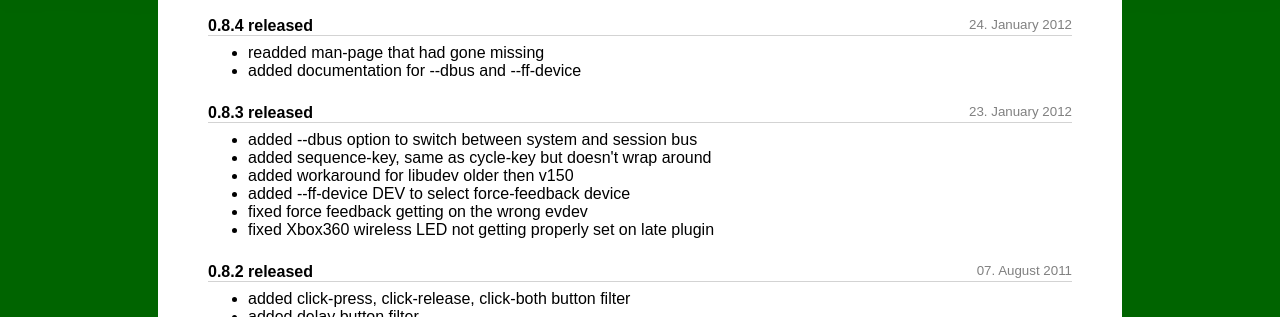
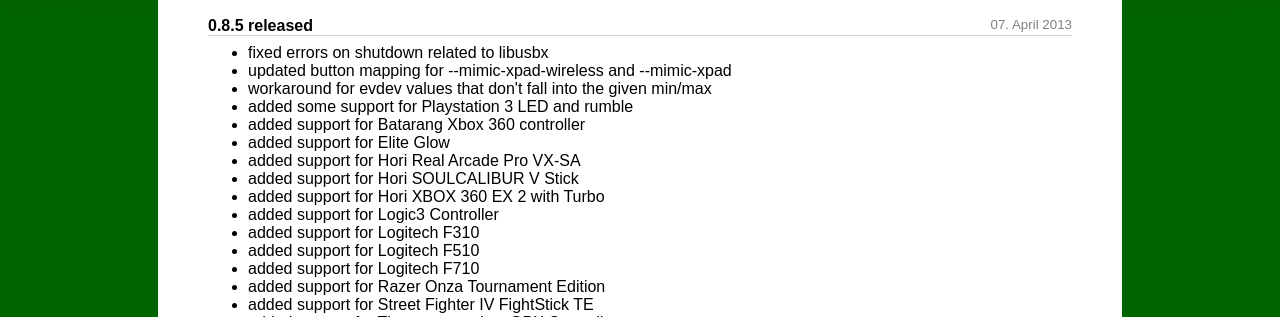
Before and after one commit to xboxdrv/htdocs, a plain HTML site: page index.html in a window 1280 px wide. Shown: the part 483-800 px from the top of the page. Drawn offline with Linux system fonts and the light colour scheme.

Commit message:
Released 0.8.5

```diff
--- a/index.html
+++ b/index.html
@@ -86,6 +86,32 @@
           <header>
             <h2>News</h2>
           </header>
+
+          <article class="news">
+            <header>
+              <h3>0.8.5 released</h3>
+              <time datetime="2013-04-07" pubdate="pubdate">07. April 2013</time>
+            </header>
+            <ul>
+              <li>fixed errors on shutdown related to libusbx</li>
+              <li>updated button mapping for --mimic-xpad-wireless and --mimic-xpad</li>
+              <li>workaround for evdev values that don't fall into the given min/max</li>
+              <li>added some support for Playstation 3 LED and rumble</li>
+              <li>added support for Batarang Xbox 360 controller</li>
+              <li>added support for Elite Glow</li>
+              <li>added support for Hori Real Arcade Pro VX-SA</li>
+              <li>added support for Hori SOULCALIBUR V Stick</li>
+              <li>added support for Hori XBOX 360 EX 2 with Turbo</li>
+              <li>added support for Logic3 Controller</li>
+              <li>added support for Logitech F310</li>
+              <li>added support for Logitech F510</li>
+              <li>added support for Logitech F710</li>
+              <li>added support for Razer Onza Tournament Edition</li>
+              <li>added support for Street Fighter IV FightStick TE</li>
+              <li>added support for Thrustmaster, Inc. GPX Controller</li>
+              <li>added support for Xbox Airflo wired controller</li>
+            </ul>
+          </article>
 
           <article class="news">
             <header>
@@ -822,7 +848,8 @@
           <h2>Source Code Download</h2>
           <div class="twocolumn">
             <ul>
-              <li><strong><a href="xboxdrv-linux-0.8.4.tar.bz2">xboxdrv-linux-0.8.4.tar.bz2</a> ← latest</strong></li>
+              <li><strong><a href="xboxdrv-linux-0.8.5.tar.bz2">xboxdrv-linux-0.8.5.tar.bz2</a> ← latest</strong></li>
+              <li><a href="xboxdrv-linux-0.8.4.tar.bz2">xboxdrv-linux-0.8.4.tar.bz2</a> ← stable</li>
               <li><a href="xboxdrv-linux-0.8.3.tar.bz2">xboxdrv-linux-0.8.3.tar.bz2</a></li>
               <li><a href="xboxdrv-linux-0.8.2.tar.bz2">xboxdrv-linux-0.8.2.tar.bz2</a></li>
               <li><a href="xboxdrv-linux-0.8.1.tar.bz2">xboxdrv-linux-0.8.1.tar.bz2</a></li>
@@ -831,7 +858,7 @@
               <li><a href="xboxdrv-linux-0.7.2.tar.bz2">xboxdrv-linux-0.7.2.tar.bz2</a></li>
               <li><a href="xboxdrv-linux-0.7.1.tar.bz2">xboxdrv-linux-0.7.1.tar.bz2</a></li>
               <li><a href="xboxdrv-linux-0.7.0.tar.bz2">xboxdrv-linux-0.7.0.tar.bz2</a></li>
-              <li><strong><a href="xboxdrv-linux-0.6.6.tar.bz2">xboxdrv-linux-0.6.6.tar.bz2</a> ← stable</strong></li>
+              <li><a href="xboxdrv-linux-0.6.6.tar.bz2">xboxdrv-linux-0.6.6.tar.bz2</a></strong></li>
               <li><a href="xboxdrv-linux-0.6.5.tar.bz2">xboxdrv-linux-0.6.5.tar.bz2</a></li>
               <li><a href="xboxdrv-linux-0.6.4.tar.bz2">xboxdrv-linux-0.6.4.tar.bz2</a></li>
               <li><a href="xboxdrv-linux-0.6.3.tar.bz2">xboxdrv-linux-0.6.3.tar.bz2</a></li>
@@ -862,7 +889,8 @@
             Note: You should always try the <strong>latest</strong>
             first, the <strong>stable</strong> one is just an outdated
             version that is known to not have any important bugs, it
-            however also lacks plenty of features and potentially support for controllers.
+            however might also lacks plenty of features and
+            potentially support for controllers.
           </p>
         </section>
 
```
Also changed, not shown: 1 other file.
